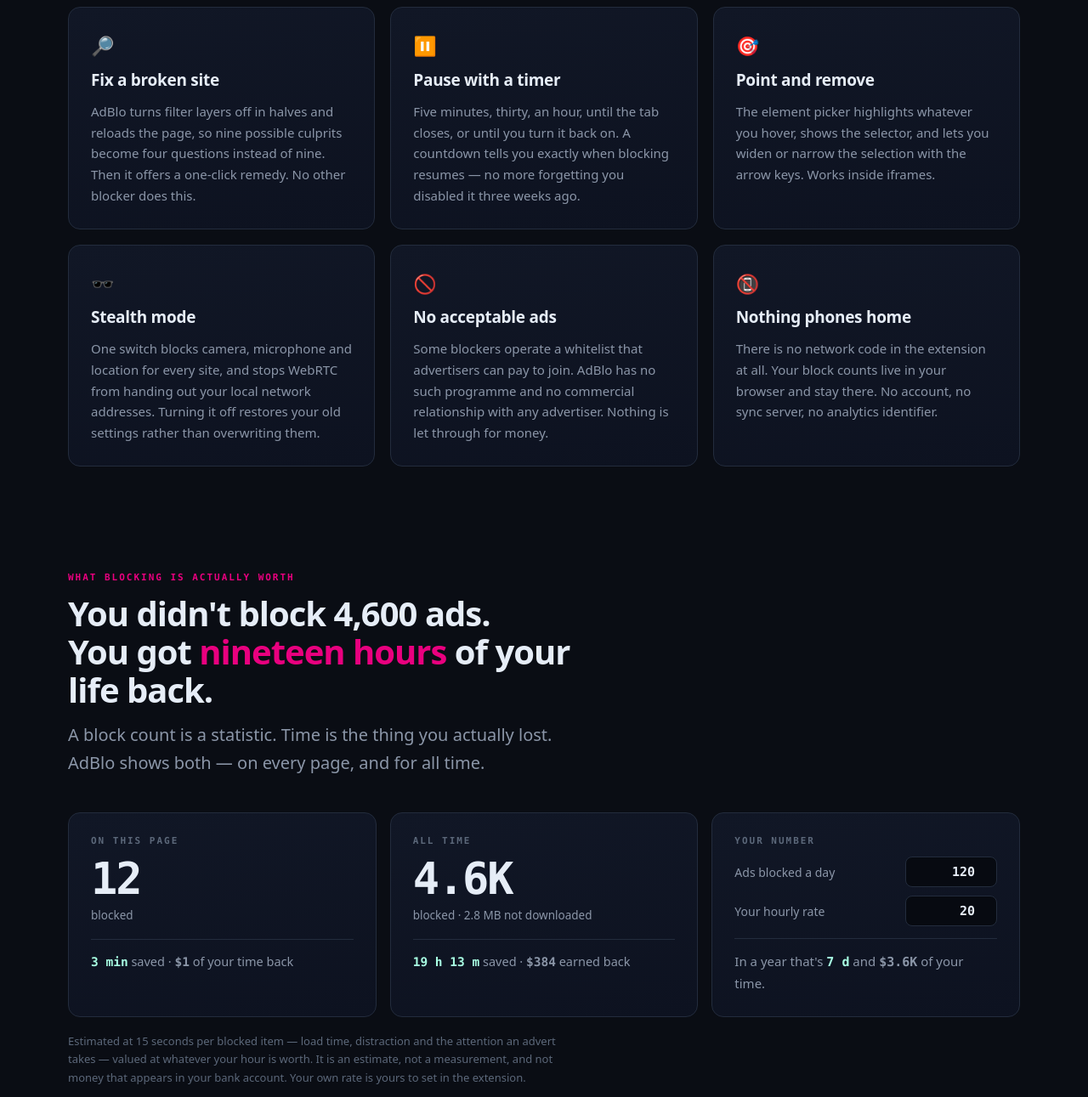
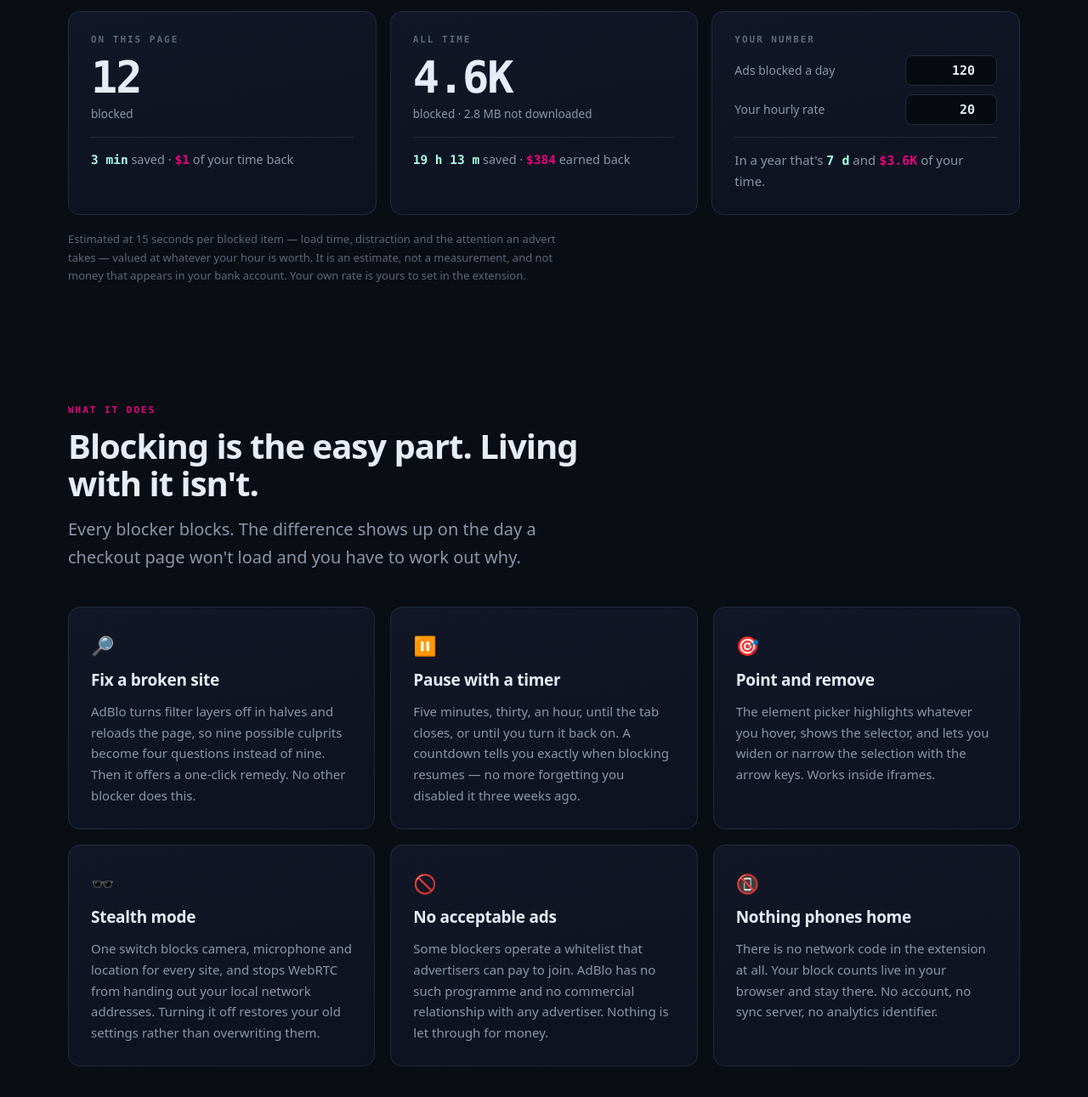
Before and after one commit to pradeepdhankhar/bunklyf, a plain HTML site: page adblo.html in a window 1280 px wide. Shown: the part 1149-2440 px from the top of the page at 85% size. Drawn offline with Linux system fonts and the light colour scheme.

Commit message:
Home page change

```diff
--- a/adblo.html
+++ b/adblo.html
@@ -615,7 +615,7 @@
     .w-money {
       font-family: var(--mono);
       font-weight: 700;
-      color: var(--pink2);
+      color: var(--pink);
     }
 
     .calc-row {
@@ -1238,8 +1238,68 @@
       })();
     </script>
 
+    <!-- ---------------- the value section ---------------- -->
+    <section class="section" id="worth" style="padding-top:0">
+      <div class="wrap">
+        <div class="">
+          <span class="eyebrow">What blocking is actually worth</span>
+          <h1>You didn't block 4,600 ads.<br>You got <span class="pink">19 hours </span> of your life
+            back - that's <span class="pink">$380 </span>worth of your time. </h1>
+          <p class="lede">
+            A block count is a statistic. Time is the thing you actually lost. AdBlo
+            shows both — on every page, and for all time.
+          </p>
+        </div>
+
+        <div class="worth-grid">
+          <div class="worth-card">
+            <span class="worth-label">On this page</span>
+            <b class="worth-big" id="w-blocked">12</b>
+            <span class="worth-sub">blocked</span>
+            <div class="worth-line">
+              <span class="w-time" id="w-time">3 min</span> saved ·
+              <span class="w-money" id="w-money">$1</span> of your time back
+            </div>
+          </div>
+
+          <div class="worth-card">
+            <span class="worth-label">All time</span>
+            <b class="worth-big" id="w-total">4.6K</b>
+            <span class="worth-sub">blocked · 2.8 MB not downloaded</span>
+            <div class="worth-line">
+              <span class="w-time" id="w-ttime">19 h 13 m</span> saved ·
+              <span class="w-money" id="w-tmoney">$384</span> earned back
+            </div>
+          </div>
+
+          <div class="worth-card calc">
+            <span class="worth-label">Your number</span>
+            <label class="calc-row">
+              <span>Ads blocked a day</span>
+              <input type="number" id="c-ads" value="120" min="0" max="10000">
+            </label>
+            <label class="calc-row">
+              <span>Your hourly rate</span>
+              <input type="number" id="c-rate" value="20" min="0" max="100000">
+            </label>
+            <p class="calc-out">
+              In a year that's <b class="w-time" id="c-time">182 h</b>
+              and <b class="w-money" id="c-money">$3.6K</b> of your time.
+            </p>
+          </div>
+        </div>
+
+        <p class="worth-note">
+          Estimated at 15 seconds per blocked item — load time, distraction and the
+          attention an advert takes — valued at whatever your hour is worth. It is an
+          estimate, not a measurement, and not money that appears in your bank
+          account. Your own rate is yours to set in the extension.
+        </p>
+      </div>
+    </section>
+
     <!-- ---------------- features ---------------- -->
-    <section class="section" id="features">
+    <section class="section" id="features" style="padding-top:0">
       <div class="wrap">
         <div class="section-head">
           <span class="eyebrow">What it does</span>
@@ -1309,64 +1369,7 @@
       </div>
     </section>
 
-    <!-- ---------------- the value section ---------------- -->
-    <section class="section" id="worth" style="padding-top:0">
-      <div class="wrap">
-        <div class="section-head">
-          <span class="eyebrow">What blocking is actually worth</span>
-          <h2>You didn't block 4,600 ads.<br>You got <span class="pink">nineteen hours</span> of your life back.</h2>
-          <p class="lede">
-            A block count is a statistic. Time is the thing you actually lost. AdBlo
-            shows both — on every page, and for all time.
-          </p>
-        </div>
-
-        <div class="worth-grid">
-          <div class="worth-card">
-            <span class="worth-label">On this page</span>
-            <b class="worth-big" id="w-blocked">12</b>
-            <span class="worth-sub">blocked</span>
-            <div class="worth-line">
-              <span class="w-time" id="w-time">3 min</span> saved ·
-              <span class="w-money" id="w-money">$1</span> of your time back
-            </div>
-          </div>
-
-          <div class="worth-card">
-            <span class="worth-label">All time</span>
-            <b class="worth-big" id="w-total">4.6K</b>
-            <span class="worth-sub">blocked · 2.8 MB not downloaded</span>
-            <div class="worth-line">
-              <span class="w-time" id="w-ttime">19 h 13 m</span> saved ·
-              <span class="w-money" id="w-tmoney">$384</span> earned back
-            </div>
-          </div>
-
-          <div class="worth-card calc">
-            <span class="worth-label">Your number</span>
-            <label class="calc-row">
-              <span>Ads blocked a day</span>
-              <input type="number" id="c-ads" value="120" min="0" max="10000">
-            </label>
-            <label class="calc-row">
-              <span>Your hourly rate</span>
-              <input type="number" id="c-rate" value="20" min="0" max="100000">
-            </label>
-            <p class="calc-out">
-              In a year that's <b class="w-time" id="c-time">182 h</b>
-              and <b class="w-money" id="c-money">$3.6K</b> of your time.
-            </p>
-          </div>
-        </div>
-
-        <p class="worth-note">
-          Estimated at 15 seconds per blocked item — load time, distraction and the
-          attention an advert takes — valued at whatever your hour is worth. It is an
-          estimate, not a measurement, and not money that appears in your bank
-          account. Your own rate is yours to set in the extension.
-        </p>
-      </div>
-    </section>
+
 
     <!-- ---------------- whack-a-popup ---------------- -->
     <section class="section" style="padding-top:0">
```
Also changed, not shown: index.html (+19 -7 lines).
